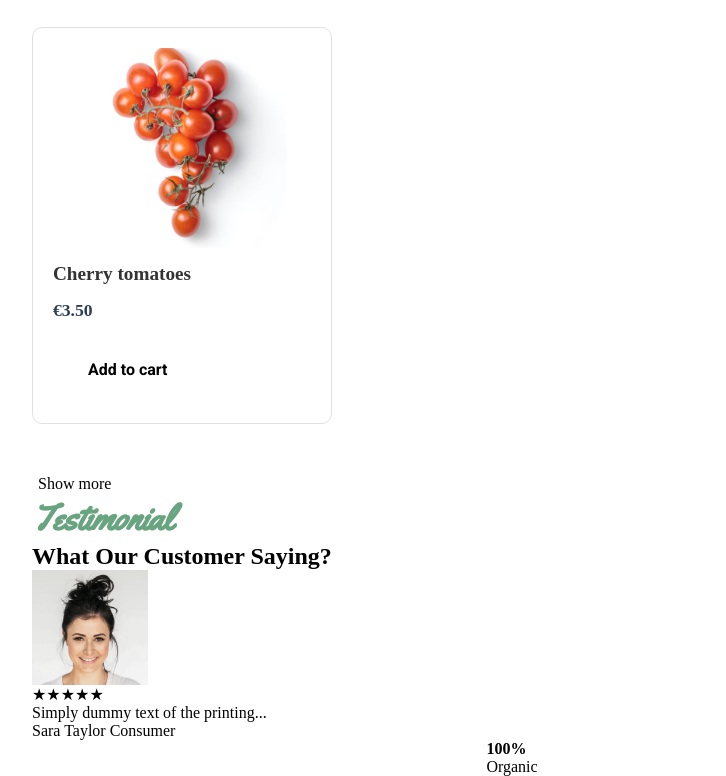
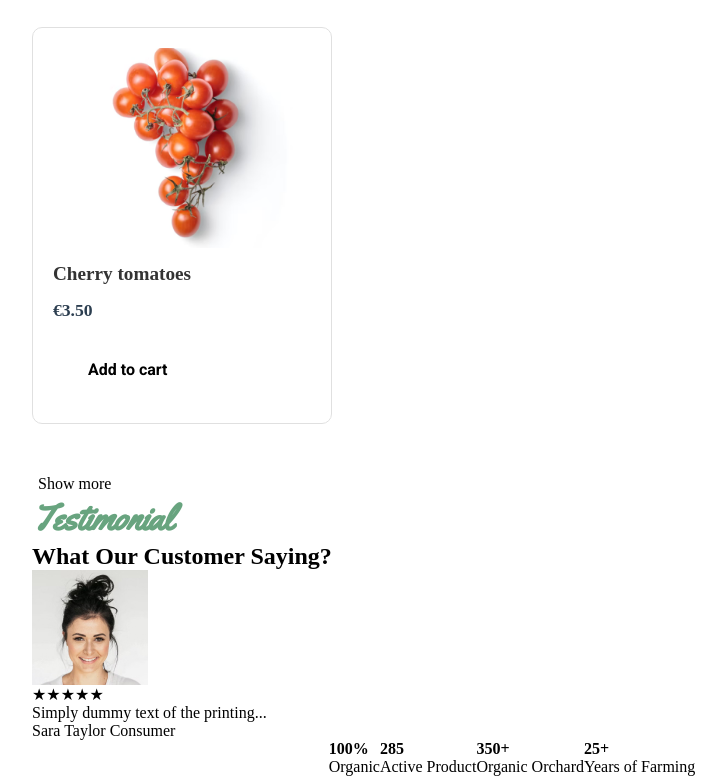
Before and after one commit to Rin1109/my-landing-vite, a website built with Vite: page index.html in a window 1280 px wide. Shown: the part 1589-2365 px from the top of the page, without its empty margins (128-854 px from the left). Built offline with nearby package versions, Linux system fonts and the light colour scheme; files whose address does not match are found by name.

Commit message:
Add HTML sec5-stats for section 5

```diff
--- a/index.html
+++ b/index.html
@@ -153,6 +153,7 @@
           </div>
           <button class="btn-load-more" id="load-more">Show more</button>
         </div>
+
       </section>
       <div class="container">
     <h3 class="sec-subtitle yellowtail-text green-text">Testimonial</h3>
@@ -171,14 +172,23 @@
 
       <div class="swiper-pagination"></div>
     </div>
-
     <div class="sec5-stats df align-c justify-c">
-      <div class="sec5-stats-block">
+    <div class="sec5-stats-block">
         <p><strong>100%</strong><br>Organic</p>
-      </div>
-      </div>
+    </div>
+    <div class="sec5-stats-block">
+        <p><strong>285</strong><br>Active Product</p>
+    </div>
+    <div class="sec5-stats-block">
+        <p><strong>350+</strong><br>Organic Orchard</p>
+    </div>
+    <div class="sec5-stats-block">
+        <p><strong>25+</strong><br>Years of Farming</p>
+    </div>
+</div>
   </div>
 </section>
+
     </main>
 
     <script type="module" src="/src/js/app.js"></script>
```
